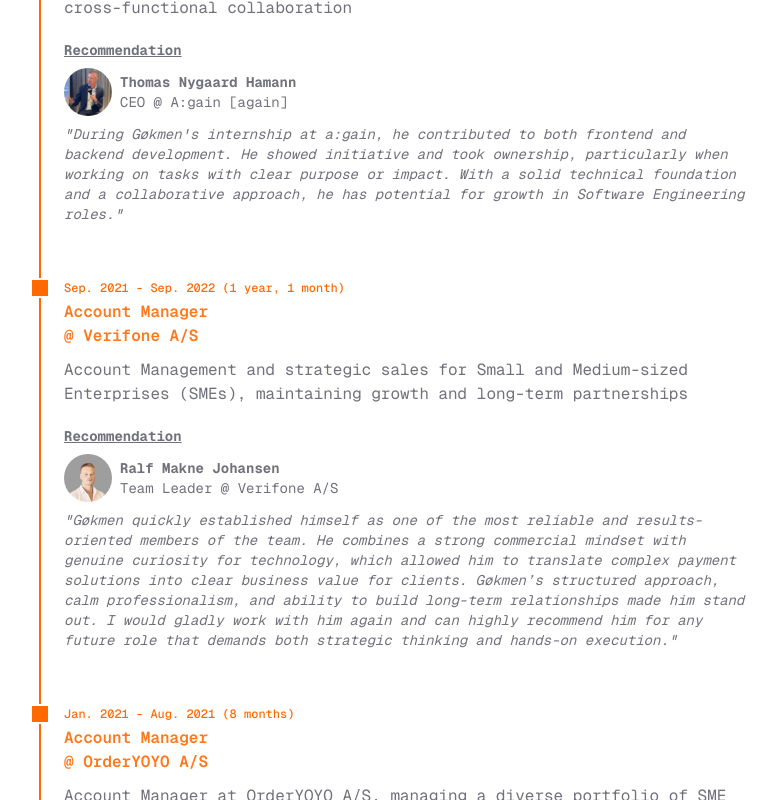
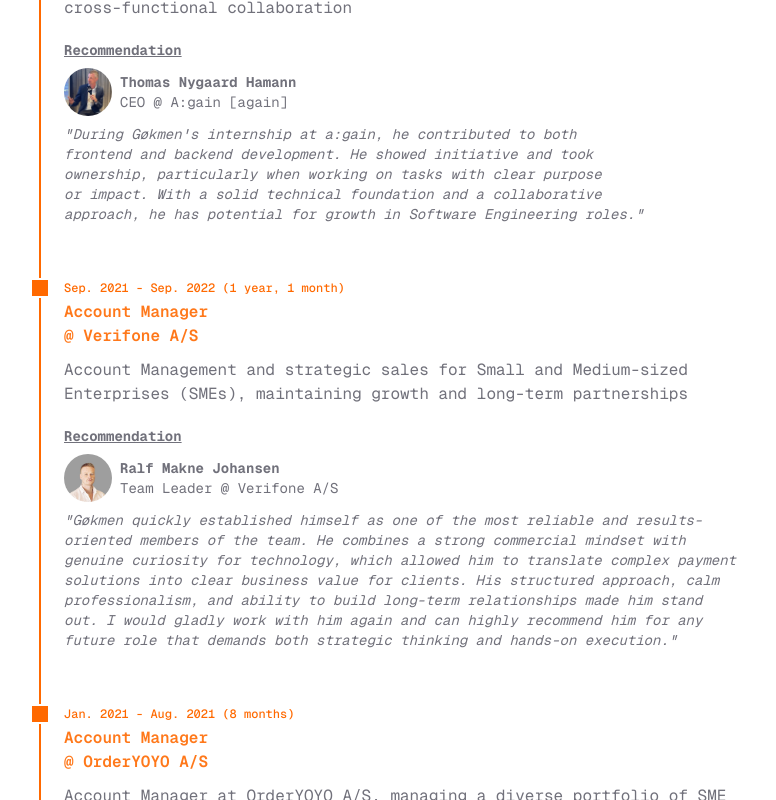
Before and after one commit to gokm8/portfolio-v2, a Next.js app: page / in a window 1280 px wide. Shown: the part 720-1520 px from the top of the page, without its empty margins (248-1024 px from the left). Built offline with nearby package versions, Linux system fonts and the light colour scheme.

Commit message:
adding balancer

```diff
--- a/components/new-home-page/WorkExperience.tsx
+++ b/components/new-home-page/WorkExperience.tsx
@@ -11,6 +11,7 @@
 import { Container, Section } from '../ds'
 import { Separator } from '../ui/separator'
 import { Avatar, AvatarFallback, AvatarImage } from '../ui/avatar'
+import { Balancer } from 'react-wrap-balancer'
 
 const items = [
   {
@@ -57,7 +58,7 @@
       company: 'Verifone A/S',
       position: 'Team Leader ',
       description:
-        'Gøkmen quickly established himself as one of the most reliable and results-oriented members of the team. He combines a strong commercial mindset with genuine curiosity for technology, which allowed him to translate complex payment solutions into clear business value for clients. Gøkmen’s structured approach, calm professionalism, and ability to build long-term relationships made him stand out. I would gladly work with him again and can highly recommend him for any future role that demands both strategic thinking and hands-on execution.'
+        'Gøkmen quickly established himself as one of the most reliable and results-oriented members of the team. He combines a strong commercial mindset with genuine curiosity for technology, which allowed him to translate complex payment solutions into clear business value for clients. His structured approach, calm professionalism, and ability to build long-term relationships made him stand out. I would gladly work with him again and can highly recommend him for any future role that demands both strategic thinking and hands-on execution.'
     }
   },
   {
@@ -164,7 +165,7 @@
                       </div>
                     </div>
                     <p className='italic'>
-                      "{item.recommendation.description}"
+                      <Balancer>"{item.recommendation.description}"</Balancer>
                     </p>
                   </div>
                 </TimelineContent>
```
